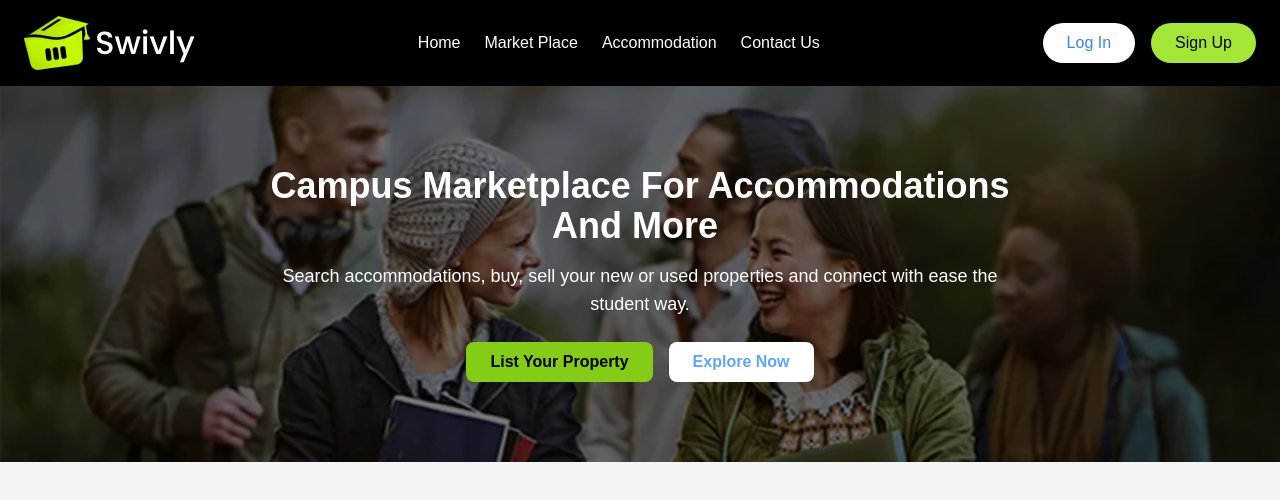
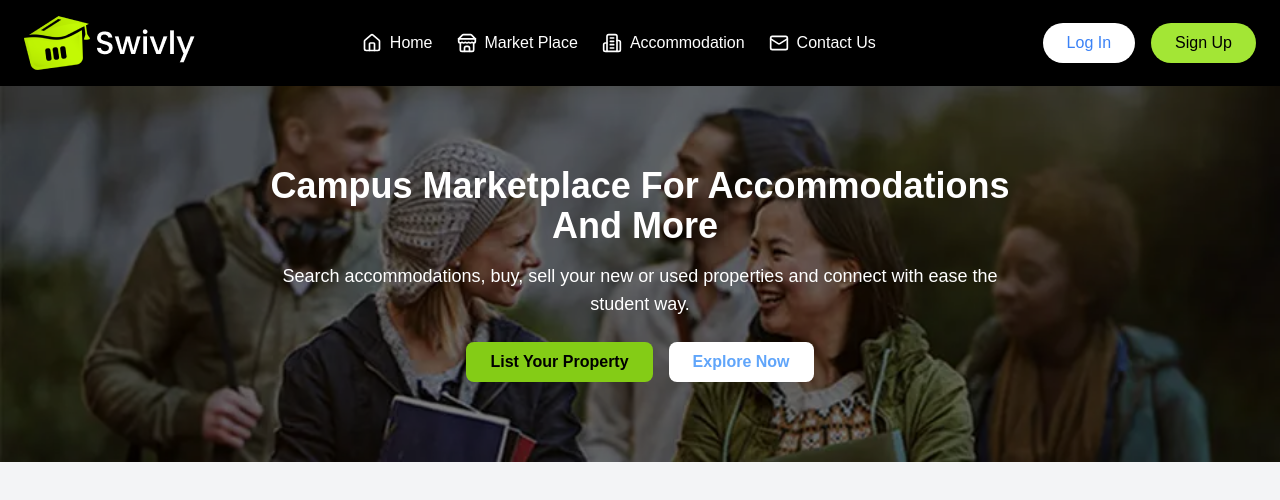
Before and after one commit to codeAKstan/Swivly2, a Next.js app in the folder frontend/swivly-frontend/: page / in a window 1280 px wide. Shown: the top 500 px of the page. Built offline with nearby package versions, Linux system fonts and the light colour scheme.

Commit message:
Added icons for the nav links

```diff
--- a/frontend/swivly-frontend/app/components/Header.tsx
+++ b/frontend/swivly-frontend/app/components/Header.tsx
@@ -3,7 +3,7 @@
 import React, { useState } from "react";
 import Link from "next/link";
 import Image from "next/image";
-import { Menu, X } from "lucide-react"; // Import icons
+import { Menu, X, Home, Store, Building2, Mail } from "lucide-react"; // Import icons
 
 const Header: React.FC = () => {
   const [isOpen, setIsOpen] = useState(false);
@@ -17,39 +17,66 @@ const Header: React.FC = () => {
 
       {/* Desktop Navigation */}
       <nav className="hidden md:flex space-x-6">
-        <Link href="/" className="hover:underline">Home</Link>
-        <Link href="/marketplace" className="hover:underline">Market Place</Link>
-        <Link href="/accommodation" className="hover:underline">Accommodation</Link>
-        <Link href="/contact" className="hover:underline">Contact Us</Link>
+        <Link href="/" className="hover:underline flex items-center space-x-2">
+          <Home size={20} />
+          <span>Home</span>
+        </Link>
+        <Link href="/marketplace" className="hover:underline flex items-center space-x-2">
+          <Store size={20} />
+          <span>Market Place</span>
+        </Link>
+        <Link href="/accommodation" className="hover:underline flex items-center space-x-2">
+          <Building2 size={20} />
+          <span>Accommodation</span>
+        </Link>
+        <Link href="/contact" className="hover:underline flex items-center space-x-2">
+          <Mail size={20} />
+          <span>Contact Us</span>
+        </Link>
       </nav>
+
       {/* Auth Buttons */}
       <div className="hidden md:flex space-x-4">
         <button className="bg-white text-blue-500 py-2 px-6 rounded-full">Log In</button>
         <button className="bg-lime-400 text-black py-2 px-6 rounded-full">Sign Up</button>
       </div>
 
-  {/* Mobile Menu Button (Only Opens Menu) */}
+      {/* Mobile Menu Button */}
       {!isOpen && (
         <button className="md:hidden text-white" onClick={() => setIsOpen(true)}>
           <Menu size={28} />
         </button>
       )}
 
-  {/* Mobile Sidebar Navigation with Fixed z-index 50 */}
+      {/* Mobile Sidebar Navigation */}
       {isOpen && (
         <div className="fixed top-0 left-0 w-64 h-full bg-black text-white z-50 transform transition-transform duration-300 ease-in-out md:hidden shadow-lg">
-      {/* Close Button Inside Sidebar */}
+          {/* Close Button */}
           <button className="absolute top-4 right-4 text-white" onClick={() => setIsOpen(false)}>
             <X size={28} />
           </button>
 
+          {/* Sidebar Nav */}
           <nav className="flex flex-col space-y-6 mt-16 px-6">
-        <Link href="/" className="hover:underline" onClick={() => setIsOpen(false)}>Home</Link>
-        <Link href="/marketplace" className="hover:underline" onClick={() => setIsOpen(false)}>Market Place</Link>
-        <Link href="/accommodation" className="hover:underline" onClick={() => setIsOpen(false)}>Accommodation</Link>
-        <Link href="/contact" className="hover:underline" onClick={() => setIsOpen(false)}>Contact Us</Link>
+            <Link href="/" className="hover:underline flex items-center space-x-2" onClick={() => setIsOpen(false)}>
+              <Home size={20} />
+              <span>Home</span>
+            </Link>
+            <Link href="/marketplace" className="hover:underline flex items-center space-x-2" onClick={() => setIsOpen(false)}>
+              <Store size={20} />
+              <span>Market Place</span>
+            </Link>
+            <Link href="/accommodation" className="hover:underline flex items-center space-x-2" onClick={() => setIsOpen(false)}>
+              <Building2 size={20} />
+              <span>Accommodation</span>
+            </Link>
+            <Link href="/contact" className="hover:underline flex items-center space-x-2" onClick={() => setIsOpen(false)}>
+              <Mail size={20} />
+              <span>Contact Us</span>
+            </Link>
           </nav>
 
+          {/* Sidebar Auth Buttons */}
           <div className="mt-6 px-6">
             <button className="bg-white text-blue-500 py-2 px-6 rounded-full w-full" onClick={() => setIsOpen(false)}>Log In</button>
             <button className="bg-lime-400 text-black py-2 px-6 rounded-full w-full mt-4" onClick={() => setIsOpen(false)}>Sign Up</button>
@@ -57,7 +84,6 @@ const Header: React.FC = () => {
         </div>
       )}
     </header>
-
   );
 };
 
```
Lines whose indentation alone changed are shown as unchanged.
